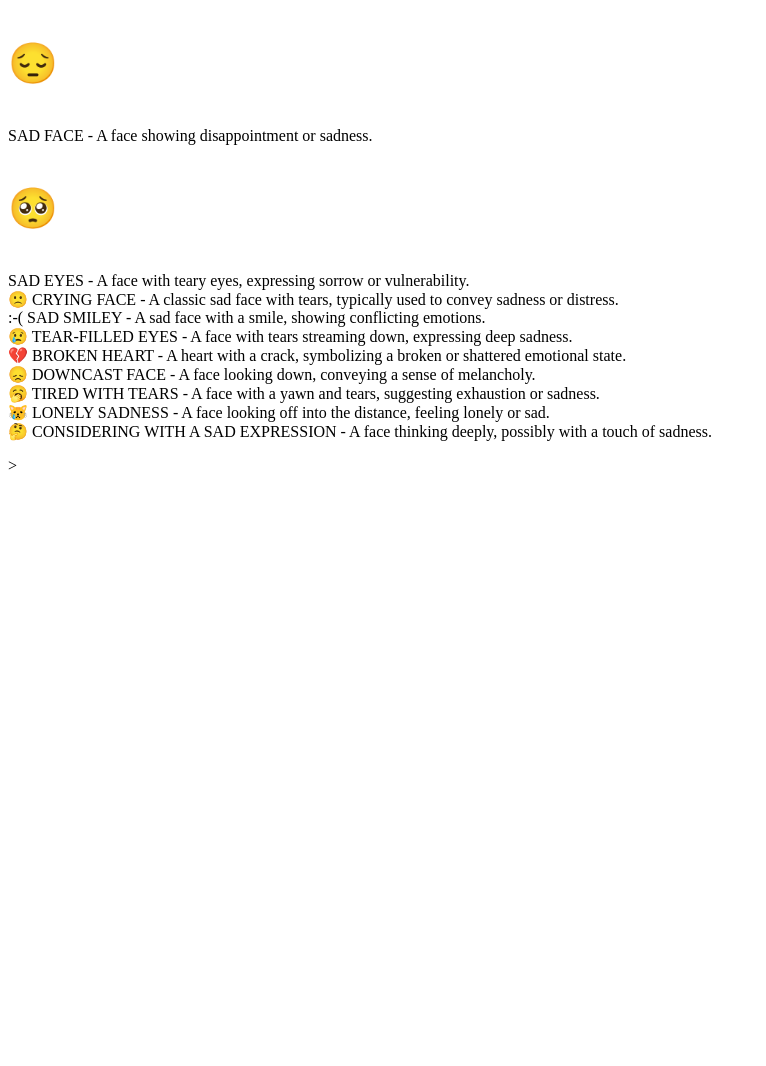
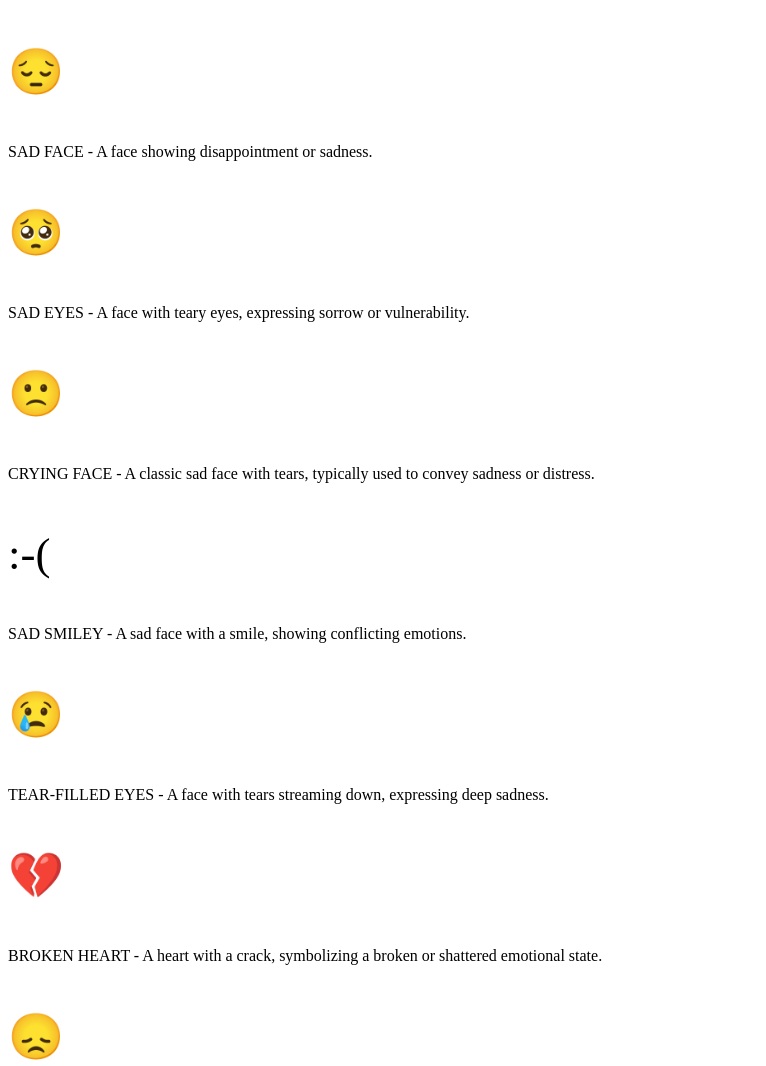
Before and after one commit to liuxuejin008/emoji-tool, a plain HTML site: page sad-face.html in a window 1280 px wide. Shown: the top 1066 px of the page, without its empty margins (0-766 px from the left). Before the commit the page ends 800 px from the top, so only its background shows below. Drawn offline with Linux system fonts and the light colour scheme.

Commit message:
增加sad-face6

```diff
--- a/sad-face.html
+++ b/sad-face.html
@@ -3,22 +3,22 @@
 <head>
     <meta charset="UTF-8">
     <title>SAD FACE EMOJI</title>
+</head>
+
+<body>
+<p style="font-size:45px">😔</p> SAD FACE - A face showing disappointment or sadness.<br>
+<p style="font-size:45px">🥺 </p>SAD EYES - A face with teary eyes, expressing sorrow or vulnerability.<br>
+<p style="font-size:45px">🙁</p> CRYING FACE - A classic sad face with tears, typically used to convey sadness or distress.<br>
+<p style="font-size:45px">:-(</p> SAD SMILEY - A sad face with a smile, showing conflicting emotions.<br>
+<p style="font-size:45px">😢 </p>TEAR-FILLED EYES - A face with tears streaming down, expressing deep sadness.<br>
+<p style="font-size:45px">💔 </p>BROKEN HEART - A heart with a crack, symbolizing a broken or shattered emotional state.<br>
+<p style="font-size:45px">😞  </p>DOWNCAST FACE - A face looking down, conveying a sense of melancholy.<br>
+<p style="font-size:45px">🥱</p> TIRED WITH TEARS - A face with a yawn and tears, suggesting exhaustion or sadness.<br>
+<p style="font-size:45px">😿 </p>LONELY SADNESS - A face looking off into the distance, feeling lonely or sad.<br>
+<p style="font-size:45px">🤔</p> CONSIDERING WITH A SAD EXPRESSION - A face thinking deeply, possibly with a touch of sadness.<br>
 
 
-     <p style="font-size:40px">😔</p> SAD FACE - A face showing disappointment or sadness.<br>
-<p style="font-size:40px">🥺 </p>SAD EYES - A face with teary eyes, expressing sorrow or vulnerability.<br>
-🙁 CRYING FACE - A classic sad face with tears, typically used to convey sadness or distress.<br>
-:-( SAD SMILEY - A sad face with a smile, showing conflicting emotions.<br>
-😢 TEAR-FILLED EYES - A face with tears streaming down, expressing deep sadness.<br>
-💔 BROKEN HEART - A heart with a crack, symbolizing a broken or shattered emotional state.<br>
-😞 DOWNCAST FACE - A face looking down, conveying a sense of melancholy.<br>
-🥱 TIRED WITH TEARS - A face with a yawn and tears, suggesting exhaustion or sadness.<br>
-😿 LONELY SADNESS - A face looking off into the distance, feeling lonely or sad.<br>
-🤔 CONSIDERING WITH A SAD EXPRESSION - A face thinking deeply, possibly with a touch of sadness.<br>
 
- </p>>
-</head>
-<body>
 
 </body>
 </html>
```
